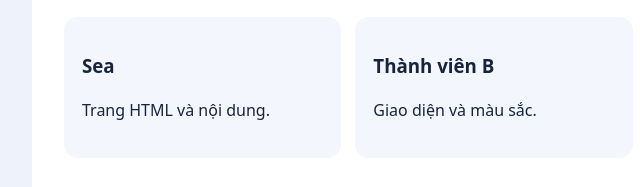
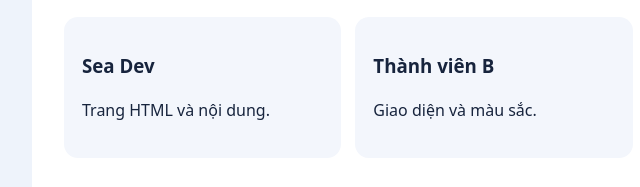
Before and after one commit to Nguynefg/ProjectTeam4, a plain HTML site: page index.html in a window 1280 px wide. Shown: the part 291-478 px from the top of the page, 146-786 px from the left. Drawn offline with Linux system fonts and the light colour scheme.

Commit message:
Sua noi dung thanh vien

```diff
--- a/index.html
+++ b/index.html
@@ -14,7 +14,7 @@
     <section aria-labelledby="members-title">
       <h2 id="members-title">Thành viên mẫu</h2>
       <div class="members">
-        <article><h3>Sea</h3><p>Trang HTML và nội dung.</p></article>
+        <article><h3>Sea Dev</h3><p>Trang HTML và nội dung.</p></article>
         <article><h3>Thành viên B</h3><p>Giao diện và màu sắc.</p></article>
         <article><h3>Thành viên C</h3><p>Tương tác và kiểm tra.</p></article>
       </div>
```
